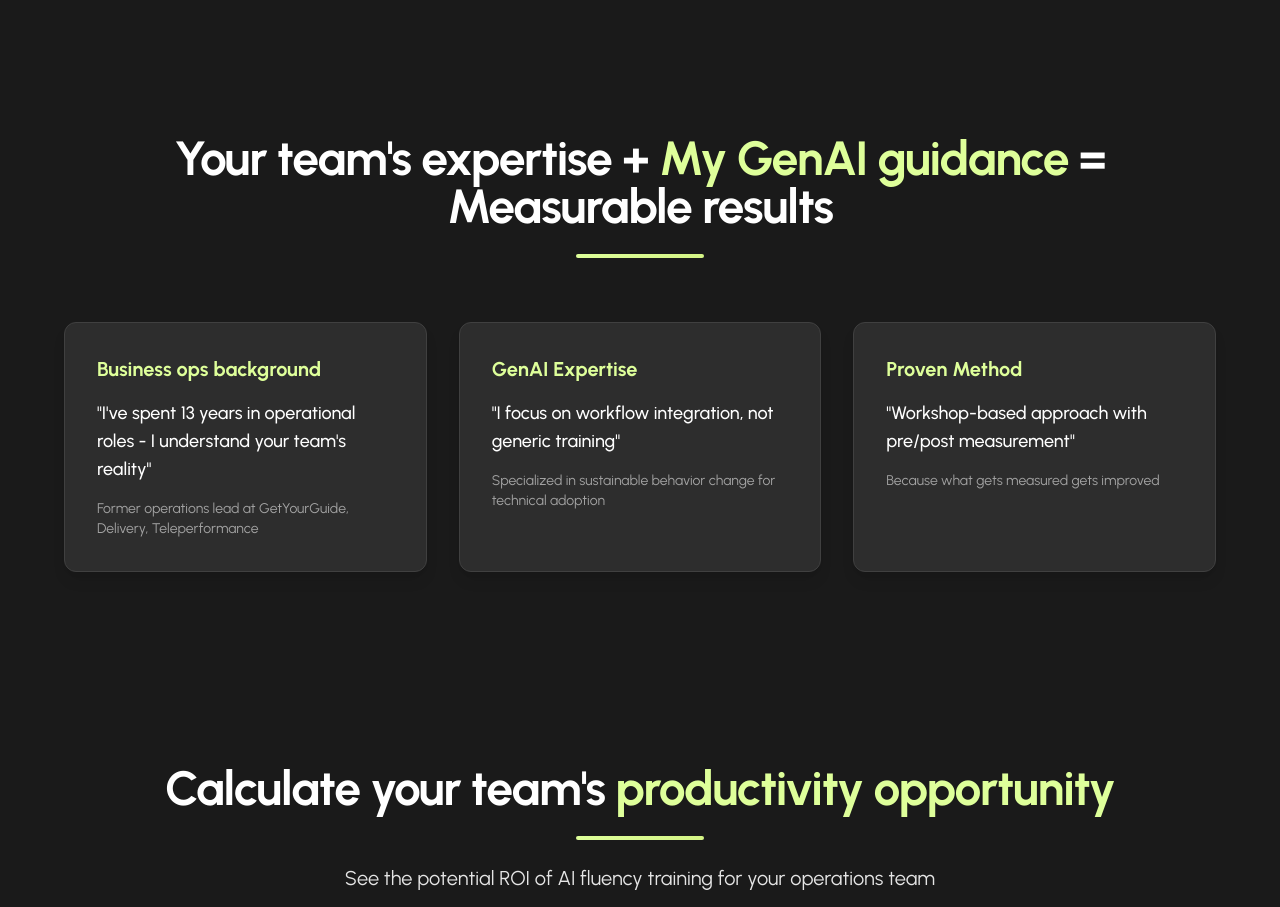
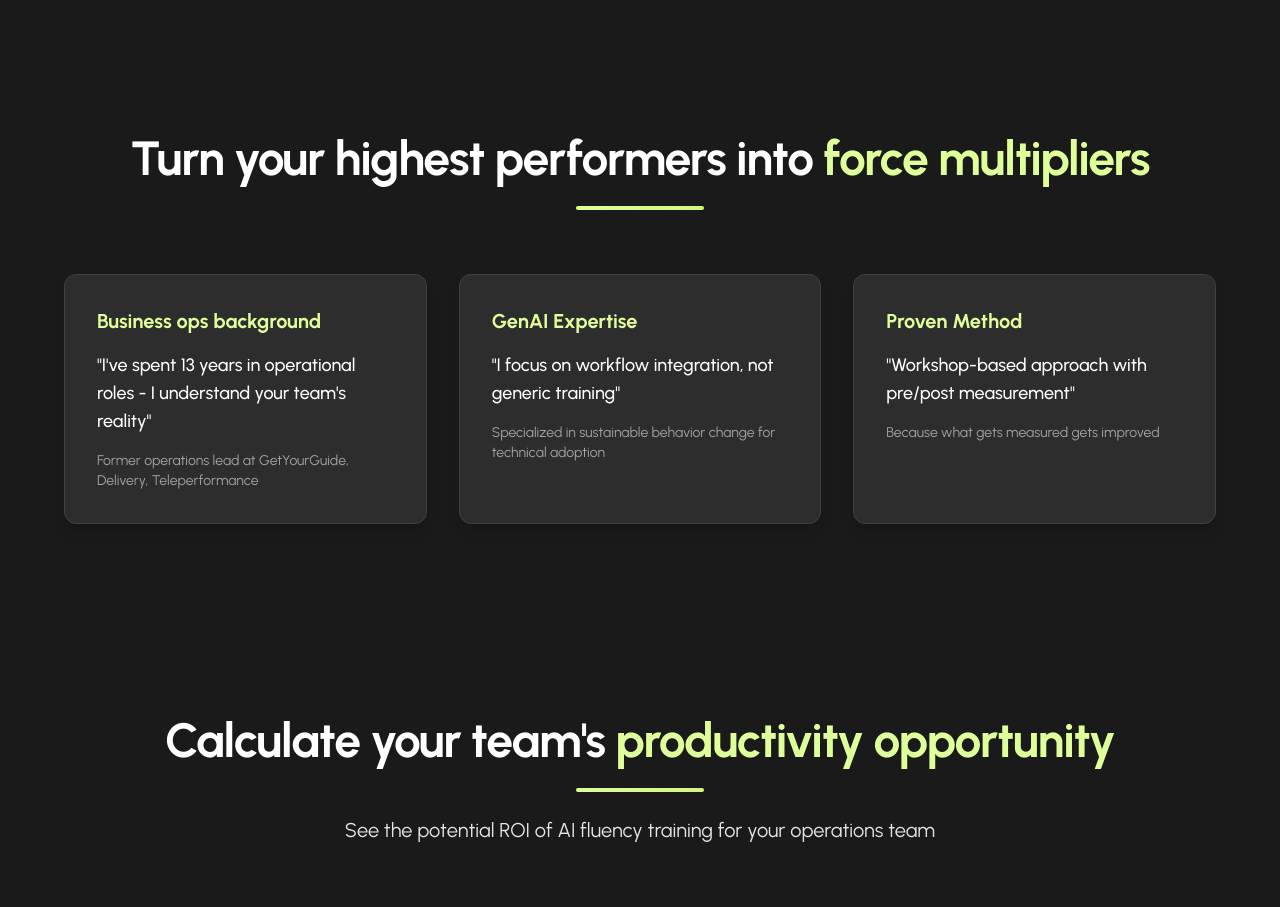
Before and after one commit to paparomes/anaro-labs-impact, a React (Vite) app: page / in a window 1280 px wide. Shown: the part 1940-2847 px from the top of the page. Built offline with nearby package versions, Linux system fonts and the light colour scheme.

Commit message:
solutions section head title update to focus on high performers

```diff
--- a/src/components/SolutionSection.tsx
+++ b/src/components/SolutionSection.tsx
@@ -29,9 +29,8 @@ const SolutionSection = () => {
         <div className="max-w-6xl mx-auto">
           <div className="text-center mb-16 animate-on-scroll">
             <h2 className="text-3xl md:text-5xl font-bold text-anaro-text-primary mb-6">
-              Your team's expertise +{' '}
-              <span className="text-anaro-lime">My GenAI guidance</span>{' '}
-              = Measurable results
+              Turn your highest performers into {' '}
+              <span className="text-anaro-lime">force multipliers</span>{' '}
             </h2>
             <div className="anaro-accent-line w-32 mx-auto"></div>
           </div>
```
